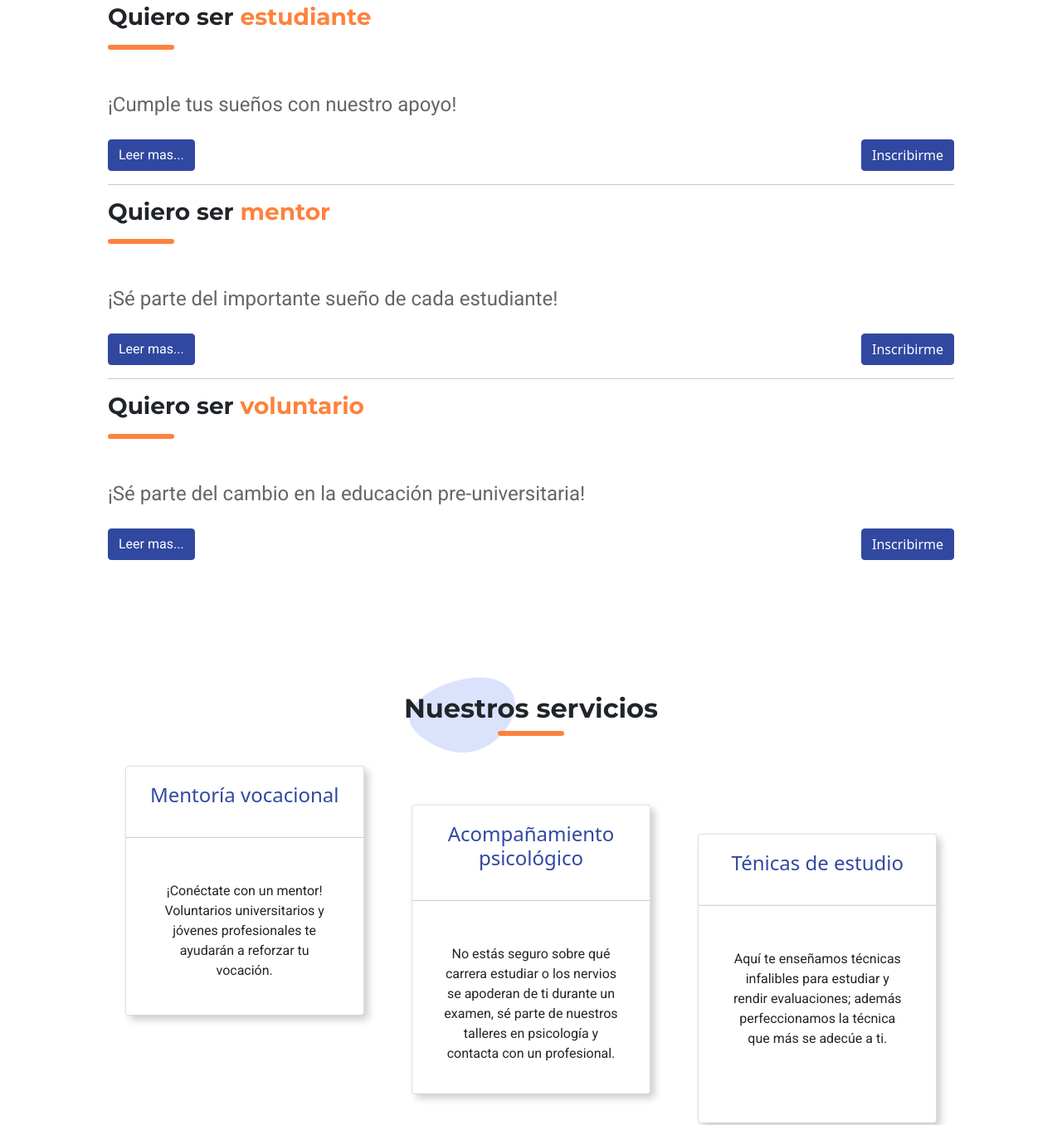
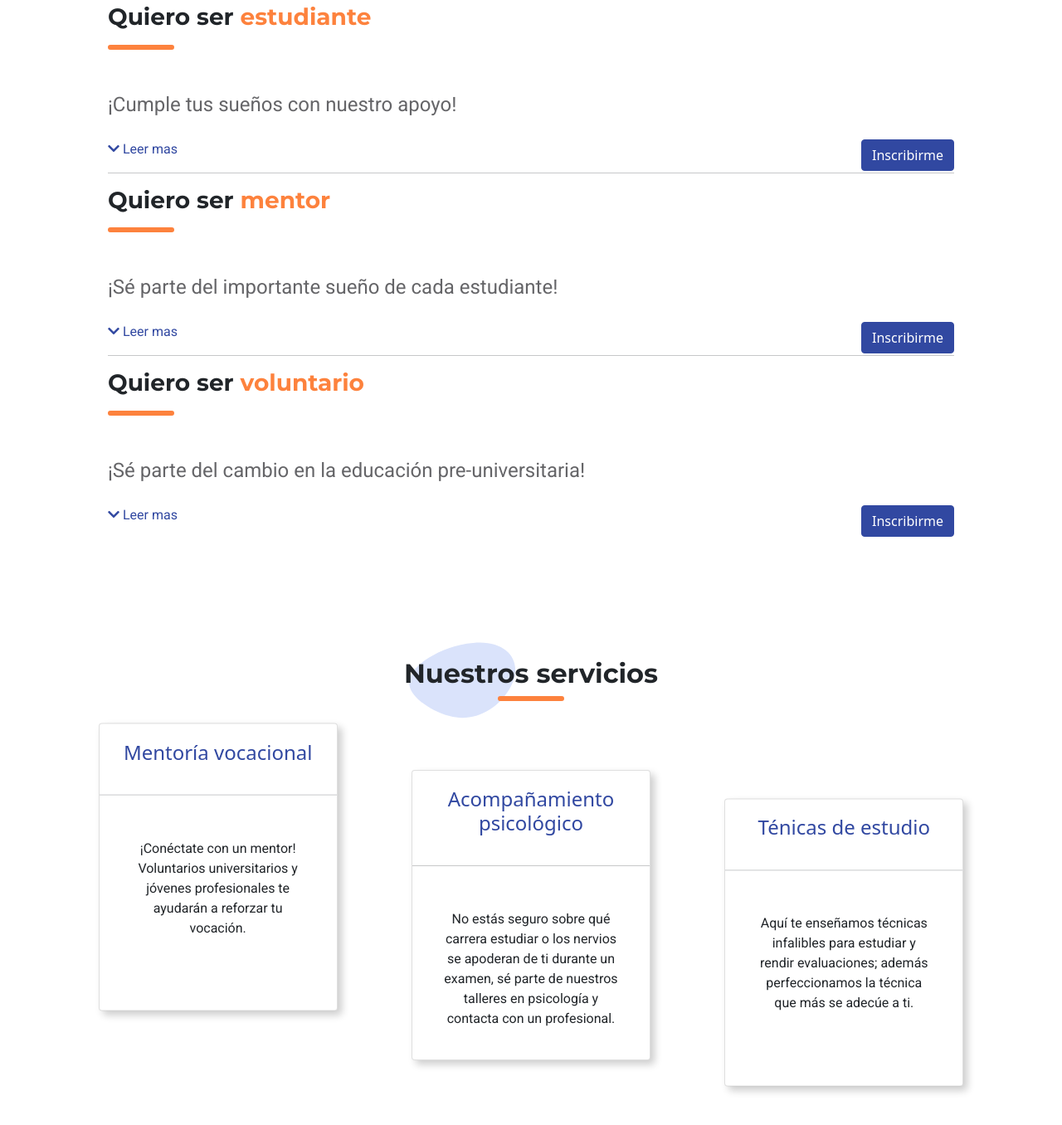
Before and after one commit to feedingminds/feedingminds, a website: page index.html in a window 1280 px wide. Shown: the part 1044-2400 px from the top of the page at 83% size. Drawn offline with Linux system fonts and the light colour scheme.

Commit message:
Se agrego cambio en leer mas

```diff
--- a/index.html
+++ b/index.html
@@ -11,6 +11,7 @@
   <link rel="preconnect" href="https://fonts.gstatic.com" crossorigin>
   <link href="https://fonts.googleapis.com/css2?family=Montserrat:wght@700&family=Roboto&display=swap" rel="stylesheet">
   <link rel="shortcut icon" href="./assets/img/logo.svg" type="image/x-icon">
+  <link rel="stylesheet" href="https://cdnjs.cloudflare.com/ajax/libs/font-awesome/5.8.2/css/all.css">
 
   <link rel="stylesheet" href="./styles.css">
 </head>
@@ -120,11 +121,8 @@
         </div>
         <div class="collapseUnete">
           <p>
-
-            <button class="btn btn-primary" type="button" data-bs-toggle="collapse" data-bs-target="#collapseExample1"
-              aria-expanded="false" aria-controls="collapseExample">
-              Leer mas...
-            </button>
+            <a href="#" data-bs-toggle="collapse" data-bs-target="#collapseExample1" aria-expanded="false"
+              aria-controls="collapseExample"><i class="fas fa-chevron-down"></i> Leer mas </a>
           </p>
           <div class="collapse" id="collapseExample1">
             <div class="card card-body">
@@ -161,10 +159,8 @@
         <div class="collapseUnete">
           <p>
 
-            <button class="btn btn-primary" type="button" data-bs-toggle="collapse" data-bs-target="#collapseExample2"
-              aria-expanded="false" aria-controls="collapseExample2">
-              Leer mas...
-            </button>
+            <a href="#" data-bs-toggle="collapse" data-bs-target="#collapseExample2" aria-expanded="false"
+              aria-controls="collapseExample2"><i class="fas fa-chevron-down"></i> Leer mas </a>
           </p>
           <div class="collapse" id="collapseExample2">
             <div class="card card-body">
@@ -201,10 +197,8 @@
         <div class="collapseUnete">
           <p>
 
-            <button class="btn btn-primary" type="button" data-bs-toggle="collapse" data-bs-target="#collapseExample3"
-              aria-expanded="false" aria-controls="collapseExample3">
-              Leer mas...
-            </button>
+            <a href="#" data-bs-toggle="collapse" data-bs-target="#collapseExample3" aria-expanded="false"
+              aria-controls="collapseExample3"><i class="fas fa-chevron-down"></i> Leer mas </a>
           </p>
           <div class="collapse" id="collapseExample3">
             <div class="card card-body">
@@ -235,14 +229,14 @@
     </section>
 
     <!-- Section Services / Seccion Servicios -->
-    <section id="servicios" class="servicios m-5 py-5">
+    <section id="servicios" class="servicios m-5 py-5 mx-auto">
       <div class="d-flex align-items-center justify-content-center">
         <img src="./assets/img/stain.svg" alt="stain" class=" position-absolute w-10 end-50" style="z-index: -1;">
         <h2>Nuestros servicios</h2>
       </div>
       <div class="w-5 border border-3 border-bottom border-secondary mx-auto rounded mb-5"></div>
-      <div class="cardServicio d-flex justify-content-around flex-column flex-lg-row mt-5 gap-lg-3">
-        <div class="card translate-y-negative mt-5 mx-auto mx-lg-0" style="width: 18rem;">
+      <div class="cardServicio d-flex justify-content-around flex-column flex-lg-row mt-5 gap-3">
+        <div class="card translate-y-negative mt-5 mx-auto mx-lg-0" style="width: 18rem; height: 347px;">
           <h4 class="text-center p-1 mb-3 m-3 text-primary">Mentoría vocacional</h4>
           <hr>
           <div class="card-body">
@@ -251,7 +245,7 @@
               vocación.</p>
           </div>
         </div>
-        <div class="card translate-y-sm mx-auto mx-lg-0" style="width: 18rem;">
+        <div class="card translate-y-sm mx-auto mx-lg-0" style="width: 18rem; height: 350px;">
           <h4 class="text-center p-1 mb-3 m-3 text-primary">Acompañamiento psicológico</h4>
           <hr>
           <div class="card-body">
@@ -260,7 +254,7 @@
               profesional. </p>
           </div>
         </div>
-        <div class="card translate-y mx-auto mx-lg-0" style="width: 18rem;">
+        <div class="card translate-y mx-auto mx-lg-0" style="width: 18rem; height: 347px;">
           <h4 class="text-center p-1 mb-3 m-3 text-primary">Ténicas de estudio</h4>
           <hr>
           <div class="card-body">
@@ -284,7 +278,7 @@
           <div class="row g-0 mt-5 mt-lg-0">
             <div class="col-lg-7 order-lg-2 pe-0 pe-sm-4 pe-md-0 pe-lg-0">
               <img src="./assets/img/nosotros.png" alt="chica con libros" class="img-fluid d-none d-lg-block">
-              <img src="./assets/img/nosotros.png" alt="chica con libros" class="img-fluid pe-5 d-lg-none">
+              <img src="./assets/img/nosotros.png" alt="chica con libros" class="img-fluid d-lg-none">
             </div>
             <div class="col-lg-5 order-lg-1 my-auto">
               <h3>¿Quiénes somos?</h3>
--- a/styles.scss
+++ b/styles.scss
@@ -52,17 +52,7 @@ h1,h2,h3{
   right: 55%;
 }
 
-.translate-y{
-  transform: translateY(20%);
-}
 
-.translate-y-sm{
-  transform: translateY(10%);
-}
-
-.translate-y-negative{
-  transform: translateY(-20%);
-}
 
 .bg-blue{
   background-color: #DAE3FB;
@@ -133,6 +123,15 @@ footer ul li a{
   text-decoration: none;
 }
 
+[aria-expanded="true"] i {
+  -webkit-transform: rotate(180deg);
+  -moz-transform: rotate(180deg);
+  transform: rotate(180deg);
+}
+a:link, a:visited, a:active {
+  text-decoration:none;
+}
+
 
 .fondoDonaciones{
   background-image: url('./assets/img/donaciones-1.png');
@@ -153,5 +152,19 @@ footer ul li a{
 }
 
 
+@media screen and (min-width: 992px){
+  .translate-y{
+    transform: translateY(20%);
+  }
+
+  .translate-y-sm{
+    transform: translateY(10%);
+  }
+
+  .translate-y-negative{
+    transform: translateY(-20%);
+  }
+}
+
 
 @import './node_modules/bootstrap/scss/bootstrap.scss'
```
Also changed, not shown: styles.css, 1 other file.
